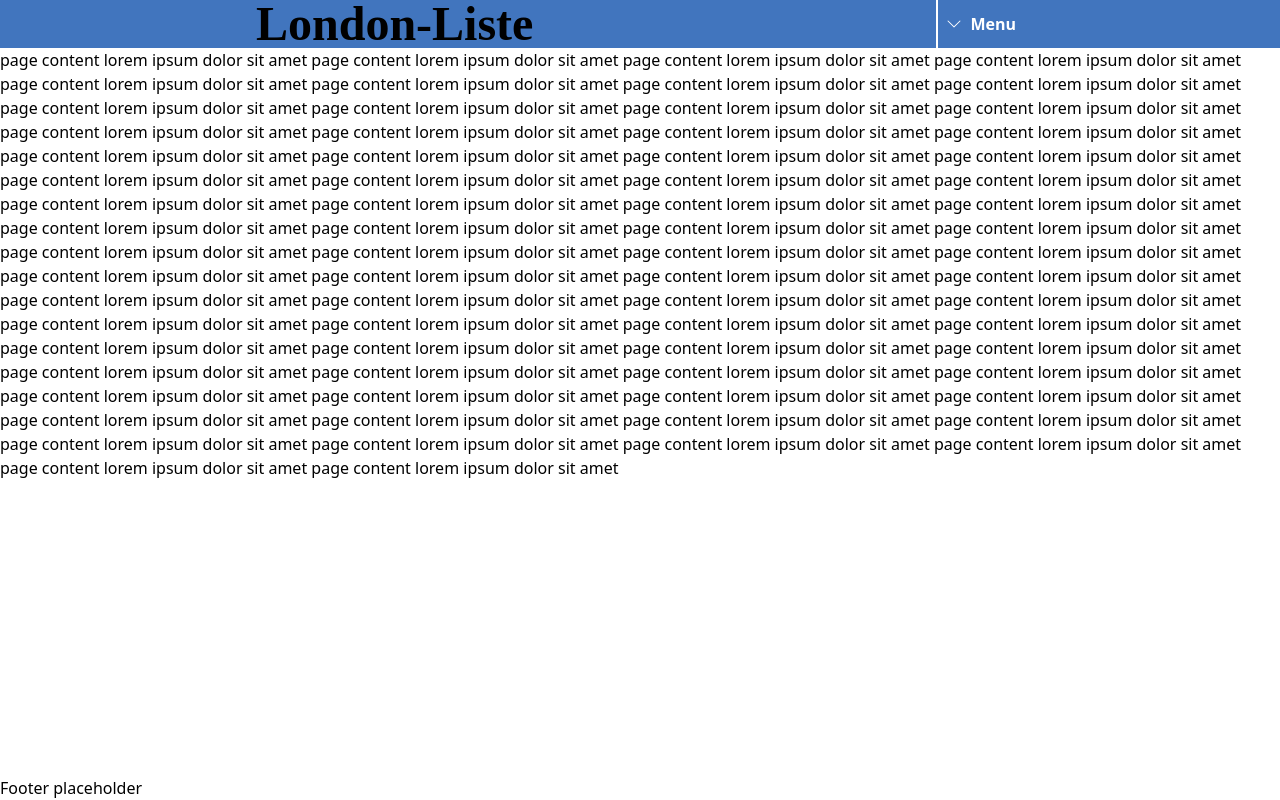
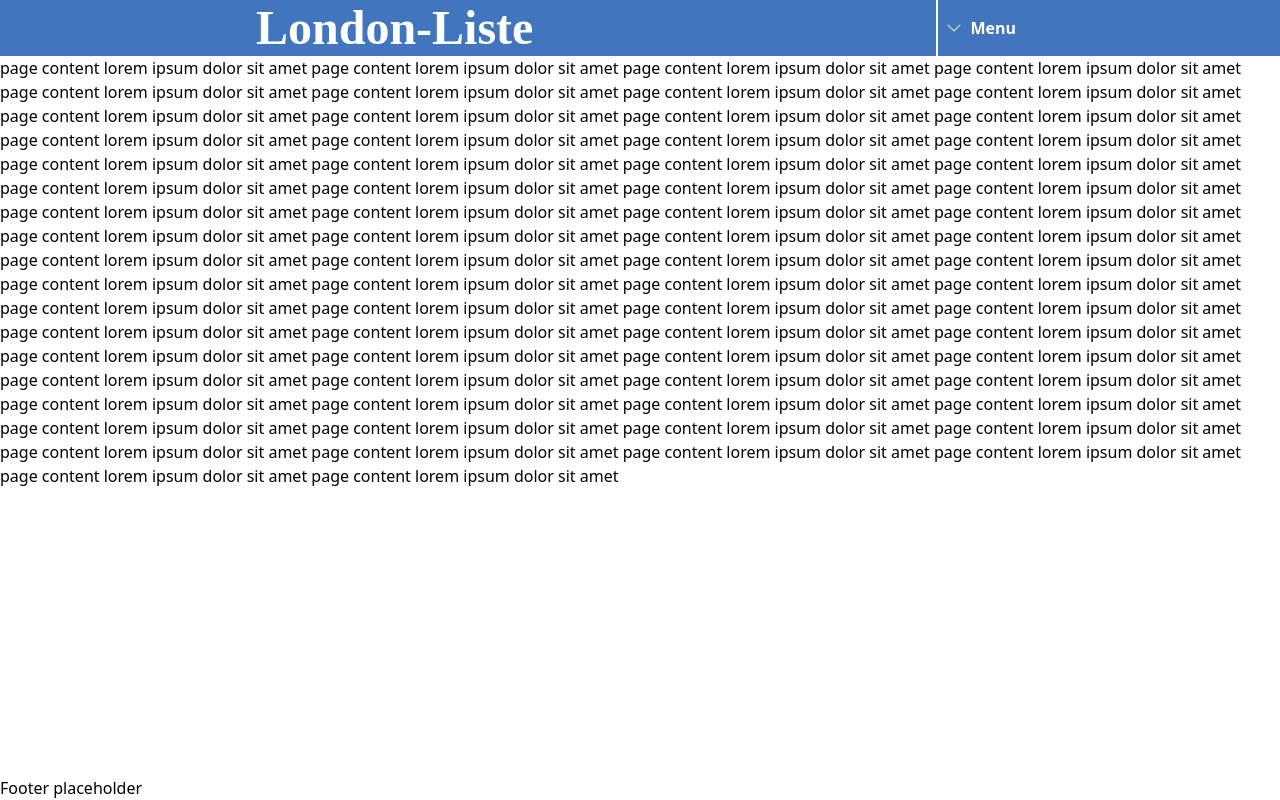
Before and after one commit to a1v0/london-liste, a Next.js app: page / in a window 1280 px wide. Built offline with nearby package versions, Linux system fonts and the light colour scheme; a web font is replaced by a local one.

Commit message:
Add default padding to logo

```diff
--- a/app/Logo.jsx
+++ b/app/Logo.jsx
@@ -1,7 +1,9 @@
 export default function Logo() {
 	return (
-		<div>
-			<h1 className="font-bold font-fraktur text-5xl">London-Liste</h1>
+		<div className="py-1">
+			<h1 className="font-bold font-fraktur text-5xl text-[white]">
+				London-Liste
+			</h1>
 		</div>
 	);
 }
```
